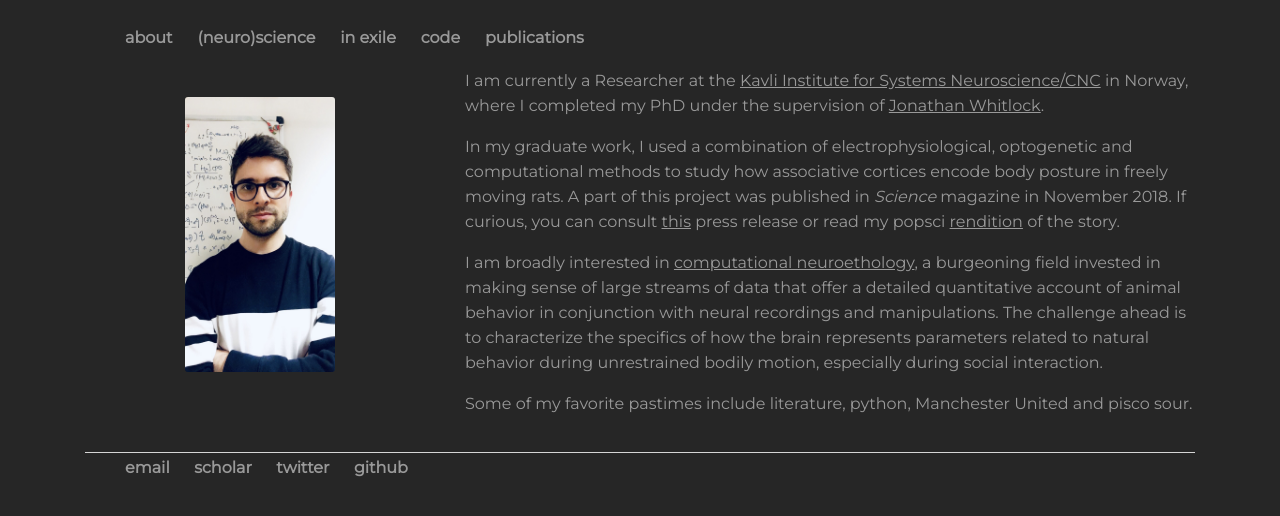
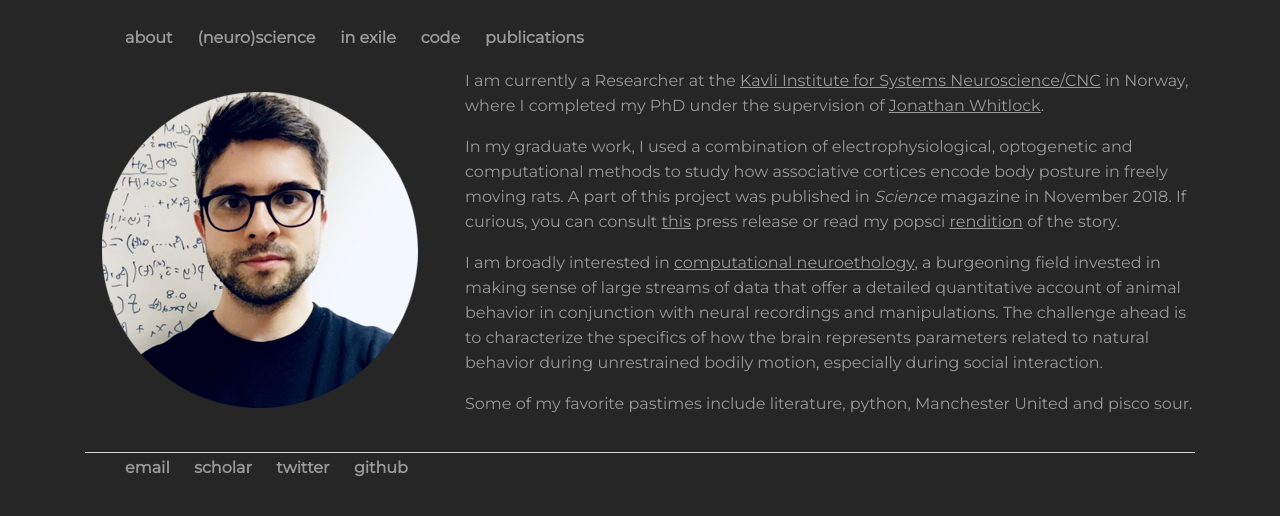
Before and after one commit to bartulem/bartulem.github.io, a Jekyll site: the page built from about/index.html, in a window 1280 px wide. Shown: the top 516 px of the page. Built offline with Jekyll 4.4.1, drawn with Linux system fonts in a browser that asks for light colours.

Commit message:
Update index.html

```diff
--- a/about/index.html
+++ b/about/index.html
@@ -4,7 +4,7 @@
 ---
 <div class="row marketing">
 	<div class="col-sm-4 content">
-		<img class="rounded-corners" alt="Bartul Mimica" src="http://bartulem.github.io/img/bm2020w.png" style="width:150px;height:275px;">
+		<img alt="Bartul Mimica" src="http://bartulem.github.io/img/circle-bm2020.png">
 	</div>
 	<div class="col-sm-8">
 		<p>I am currently a Researcher at the <a style="text-decoration:underline" href="https://www.ntnu.edu/kavli/">Kavli Institute for Systems Neuroscience/CNC</a> in Norway, where I completed my PhD under the supervision of <a style="text-decoration:underline" href="https://www.whitlocklab.org/">Jonathan Whitlock</a>.</p>
```
